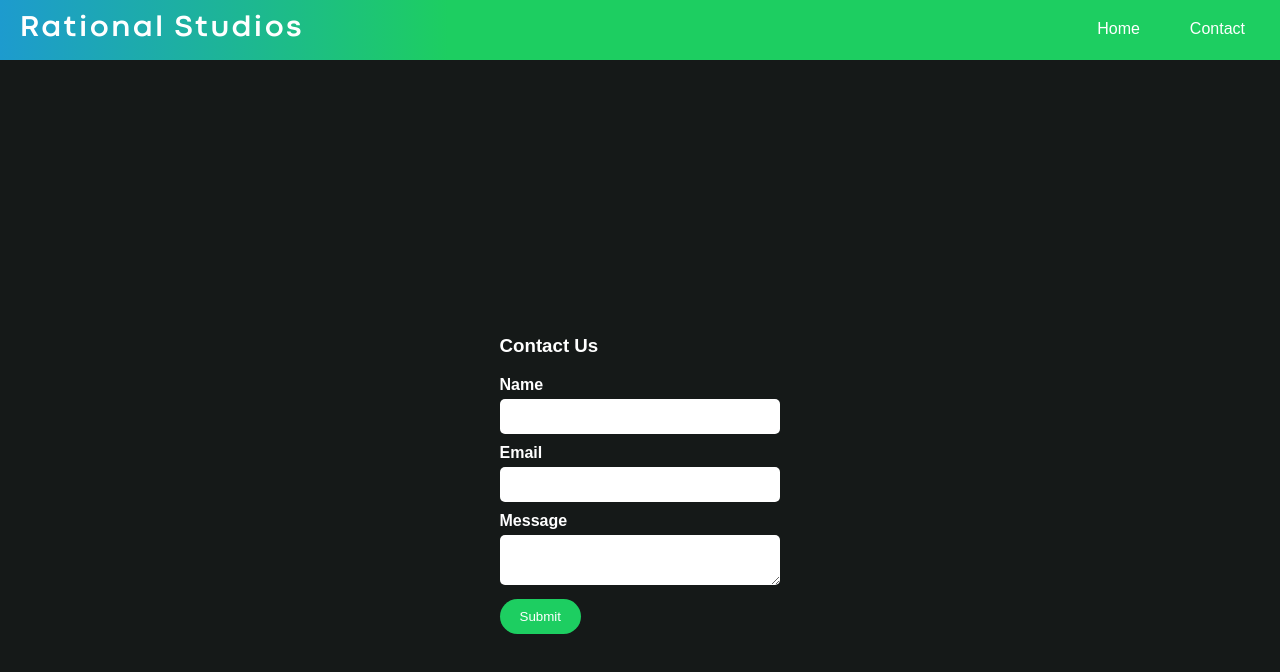
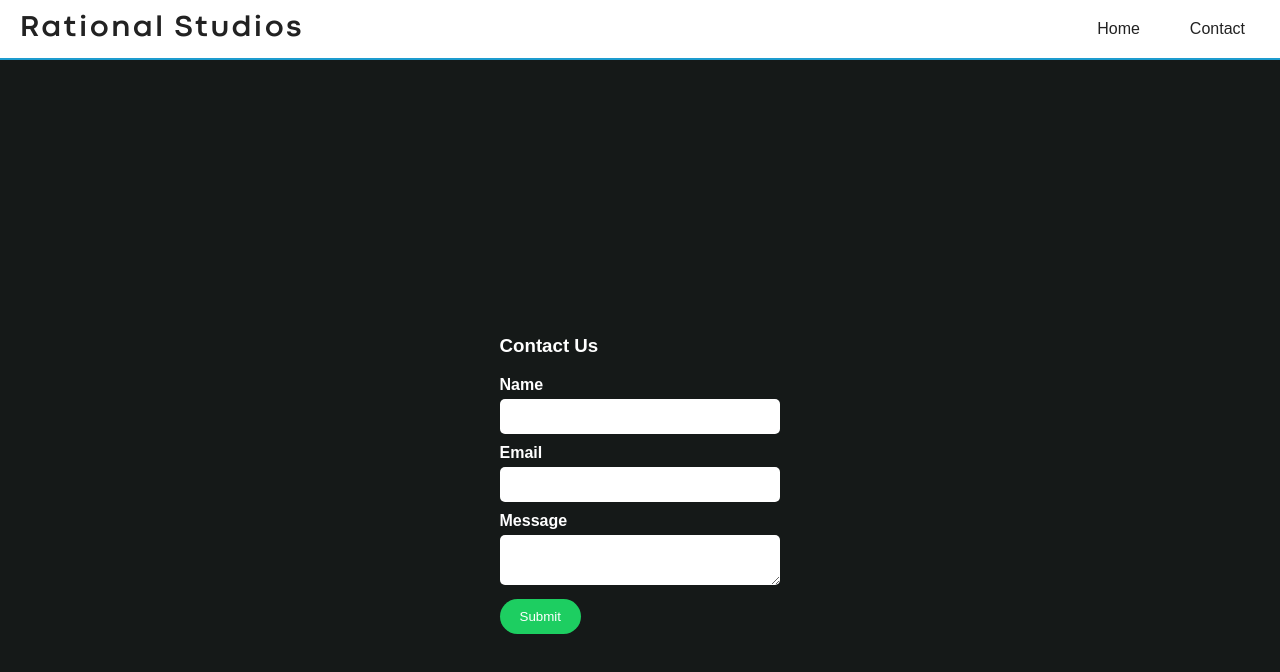
Before and after one commit to RationalStudios/RationalStudios.github.io, a plain HTML site: page Contact.html in a window 1280 px wide. Drawn offline with Linux system fonts and the light colour scheme.

Commit message:
Update Contact.html

```diff
--- a/Contact.html
+++ b/Contact.html
@@ -16,8 +16,7 @@
       height: 100vh;
       display: flex;
       flex-direction: column;
-      background: #1d9bce;
-      background: linear-gradient(90deg, #1d9bce 0%, #1dce61 35%);
+      background: #151918;
       overflow-y: auto; /* Enable vertical scrolling */
       padding-top: 60px; /* Add padding top for the navbar */
     }
@@ -36,6 +35,8 @@
       padding: 10px 20px;
       display: flex;
       align-items: center;
+      background-color: #fff;
+      border-bottom: 2px solid #1d9bce;
     }
 
     .navbar ul {
@@ -55,7 +56,7 @@
       display: block;
       padding: 10px 15px;
       text-decoration: none;
-      color: #fff;
+      color: #222;
       border-radius: 30px;
       transition: all 0.2s ease;
     }
@@ -69,7 +70,7 @@
     .navbar .logo {
       font-family: 'codec', Arial, sans-serif;
       font-size: 30px;
-      color: #fff;
+      color: #222;
       letter-spacing: 2px;
       font-weight: bold;
       flex: 1;
@@ -84,6 +85,16 @@
       text-align: center;
       color: #fff;
       background-color: #151918;
+    }
+
+    .main-content h1 {
+      font-size: 48px;
+      margin-bottom: 30px;
+    }
+
+    .main-content p {
+      font-size: 18px;
+      margin-bottom: 30px;
     }
 
     .contact-form {
```
